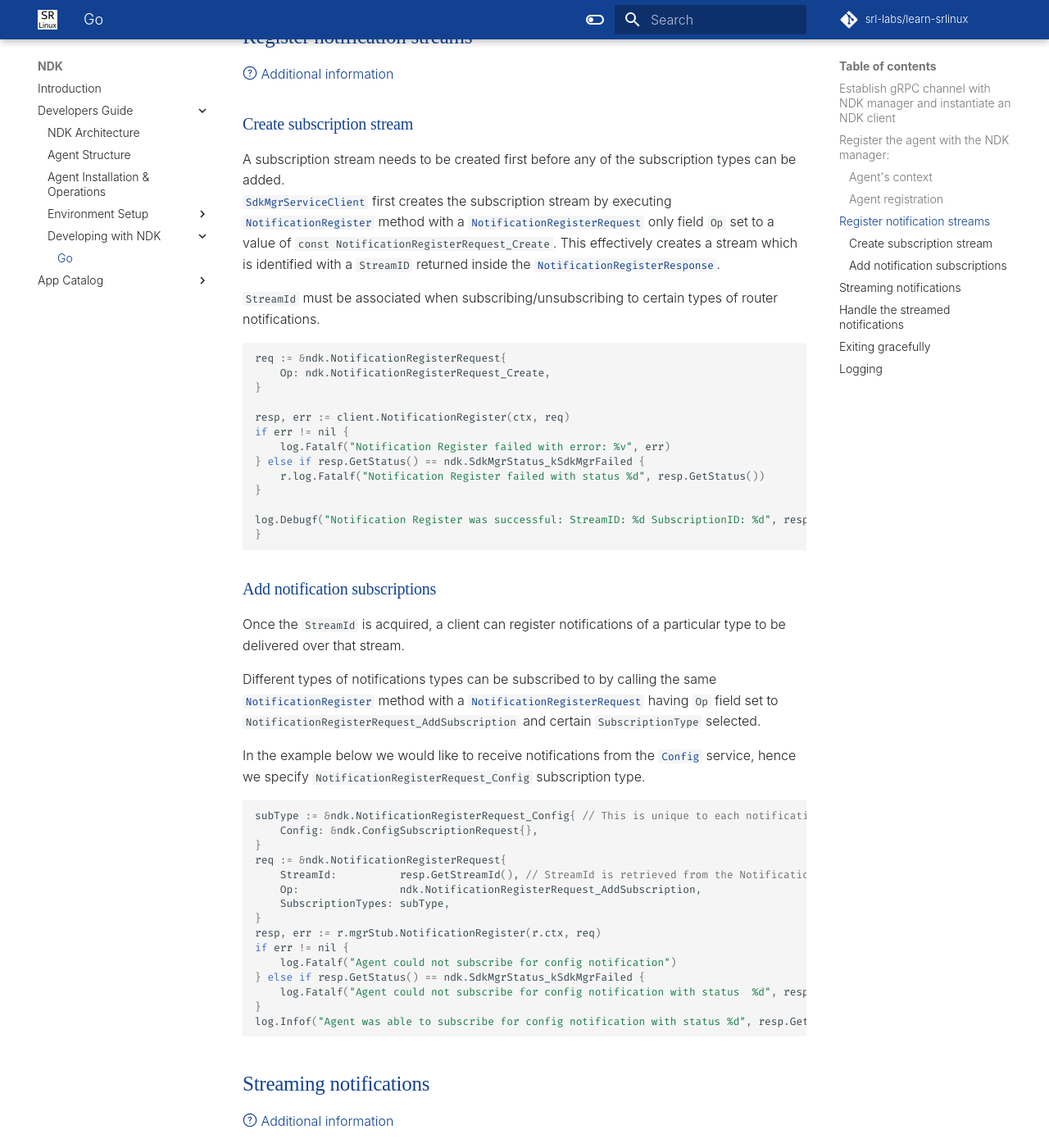
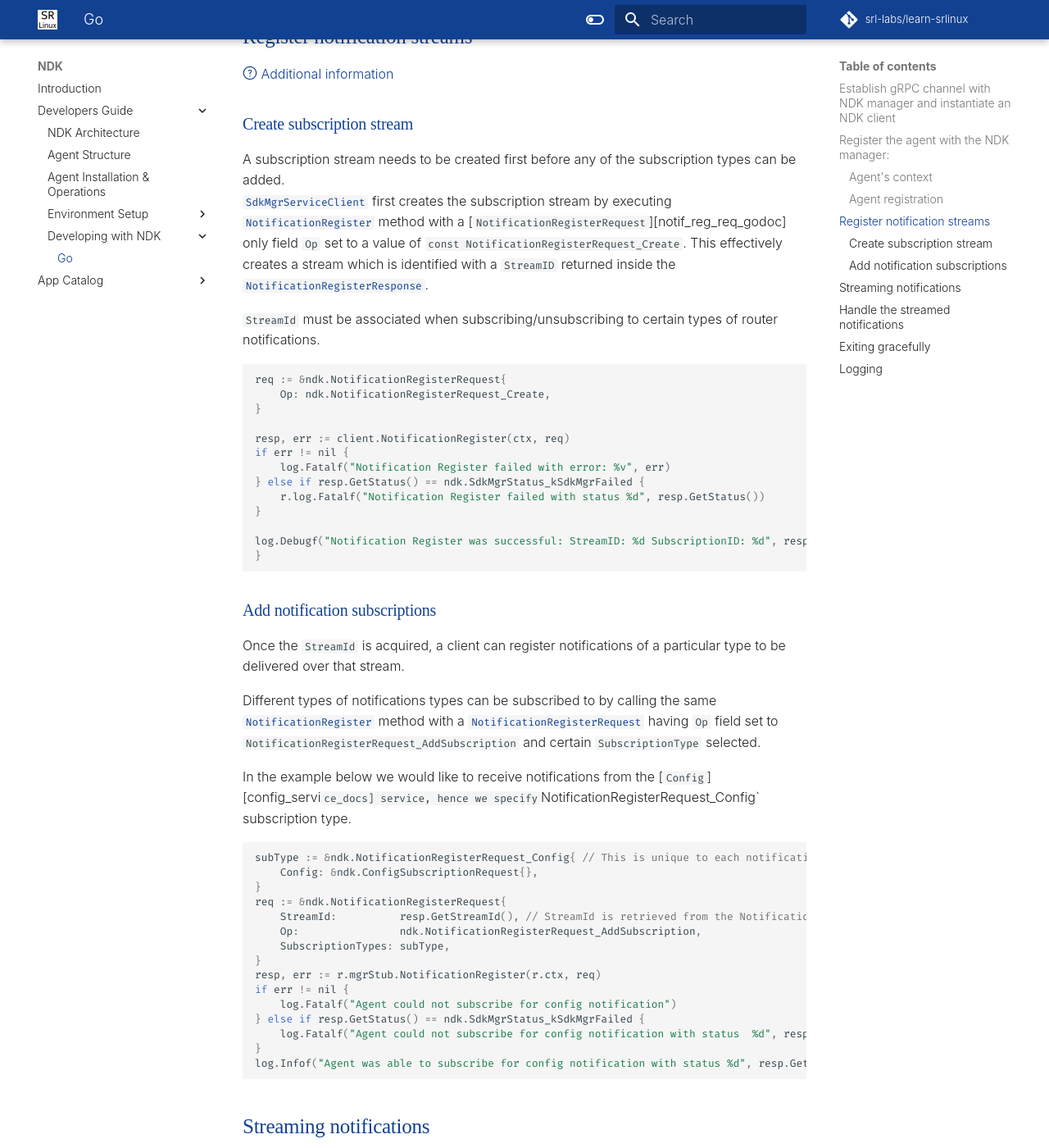
Before and after one commit to srl-labs/learn-srlinux, an MkDocs documentation site: the page built from docs/ndk/guide/dev/go.md, in a window 1280 px wide and 1400 px high, scrolled down 2398 px. Shown: the whole window at 82% size. Built offline with MkDocs 1.6.1 and Material for MkDocs 9.7.7, drawn with Linux system fonts in a browser that asks for light colours; some web fonts are replaced; comment, search, counter and statistics services are not loaded; some of the changed lines change nothing that is shown; some of the changed text lies outside the part shown.

Commit message:
standardize link names

````diff
--- a/docs/ndk/guide/dev/go.md
+++ b/docs/ndk/guide/dev/go.md
@@ -1,4 +1,3 @@
-
 # Developing agents with NDK in Go
 
 This guide explains how to consume the NDK service when developers write the agents in a Go[^1] programming language.
@@ -36,7 +35,7 @@
 defer conn.Close()
 ```
 
-Once the gRPC channel is setup, we need to instantiate a client (often called _stub_) to perform RPCs. The client is obtained using the [`NewSdkMgrServiceClient`][sdk_mgr_svc_client_godoc] method provided.
+Once the gRPC channel is setup, we need to instantiate a client (often called _stub_) to perform RPCs. The client is obtained using the [`NewSdkMgrServiceClient`][NewSdkMgrServiceClient_godoc] method provided.
 
 ```go
 import "github.com/nokia/srlinux-ndk-go/v21/ndk"
@@ -44,13 +43,13 @@
 client := ndk.NewSdkMgrServiceClient(conn)
 ```
 
-[sdk_mgr_svc_client_godoc]: https://pkg.go.dev/github.com/nokia/srlinux-ndk-go@v0.1.0/ndk#NewSdkMgrServiceClient
+[NewSdkMgrServiceClient_godoc]: https://pkg.go.dev/github.com/nokia/srlinux-ndk-go@v0.1.0/ndk#NewSdkMgrServiceClient
 
 ## Register the agent with the NDK manager:
 
 [:octicons-question-24: Additional information](../architecture.md#agent-registration)
 
-Agent must be first registered with SR Linux by calling the `AgentRegister` method available on the returned [`SdkMgrServiceClient`][sdk_mgr_svc_client_godoc] interface. The initial agent state is created during the registration process.
+Agent must be first registered with SR Linux by calling the `AgentRegister` method available on the returned [`SdkMgrServiceClient`][NewSdkMgrServiceClient_godoc] interface. The initial agent state is created during the registration process.
 
 ### Agent's context
 
@@ -69,9 +68,9 @@
 ```
 ### Agent registration
 
-[`AgentRegister`][sdk_mgr_svc_client_godoc] method takes in the context `ctx` that is by now has agent name as its metadata and an [`AgentRegistrationRequest`][agent_reg_req_godoc].
+[`AgentRegister`][NewSdkMgrServiceClient_godoc] method takes in the context `ctx` that is by now has agent name as its metadata and an [`AgentRegistrationRequest`][AgentRegistrationRequest_godoc].
 
-[`AgentRegistrationRequest`][agent_reg_req_godoc] structure can be passed in with its default values for a basic registration request.
+[`AgentRegistrationRequest`][AgentRegistrationRequest_godoc] structure can be passed in with its default values for a basic registration request.
 
 ```go
 import "github.com/nokia/srlinux-ndk-go/v21/ndk"
@@ -82,11 +81,11 @@
 }
 ```
 
-[`AgentRegister`][agent-reg-go] method returns [`AgentRegistrationResponse`][agent_reg_req_resp_godoc] and an error. Response can be additionally checked for status and error description.
+[`AgentRegister`][AgentRegister_godoc] method returns [`AgentRegistrationResponse`][AgentRegistrationResponse_godoc] and an error. Response can be additionally checked for status and error description.
 
-[agent_reg_req_godoc]: https://pkg.go.dev/github.com/nokia/srlinux-ndk-go@v0.1.0/ndk#AgentRegistrationRequest
-[agent_reg_go]: https://github.com/nokia/srlinux-ndk-go/blob/0b020753e0eee6c89419aaa647f1c84ced92e2d0/ndk/sdk_service_grpc.pb.go#L43
-[agent_reg_req_resp_godoc]: https://pkg.go.dev/github.com/nokia/srlinux-ndk-go@v0.1.0/ndk#AgentRegistrationResponse
+[AgentRegistrationRequest_godoc]: https://pkg.go.dev/github.com/nokia/srlinux-ndk-go@v0.1.0/ndk#AgentRegistrationRequest
+[AgentRegister_godoc]: https://pkg.go.dev/github.com/nokia/srlinux-ndk-go@v0.1.0/ndk#UnimplementedSdkMgrServiceServer.AgentRegister
+[AgentRegistrationResponse_godoc]: https://pkg.go.dev/github.com/nokia/srlinux-ndk-go@v0.1.0/ndk#AgentRegistrationResponse
 
 ## Register notification streams
 [:octicons-question-24: Additional information](../architecture.md#registering-notifications)
@@ -94,7 +93,7 @@
 ### Create subscription stream
 
 A subscription stream needs to be created first before any of the subscription types can be added.
-[`SdkMgrServiceClient`][sdk_mgr_svc_client_godoc] first creates the subscription stream by executing [`NotificationRegister`][sdk_mgr_svc_client_godoc] method with a [`NotificationRegisterRequest`][notif_reg_req_godoc] only field `Op` set to a value of `const NotificationRegisterRequest_Create`. This effectively creates a stream which is identified with a `StreamID` returned inside the [`NotificationRegisterResponse`][notif_reg_resp_godoc].
+[`SdkMgrServiceClient`][NewSdkMgrServiceClient_godoc] first creates the subscription stream by executing [`NotificationRegister`][NewSdkMgrServiceClient_godoc] method with a [`NotificationRegisterRequest`][notif_reg_req_godoc] only field `Op` set to a value of `const NotificationRegisterRequest_Create`. This effectively creates a stream which is identified with a `StreamID` returned inside the [`NotificationRegisterResponse`][NotificationRegisterResponse_godoc].
 
 `StreamId` must be associated when subscribing/unsubscribing to certain types of router notifications.
 
@@ -114,16 +113,16 @@
 }
 ```
 
-[notif_reg_req_godoc]: https://pkg.go.dev/github.com/nokia/srlinux-ndk-go@v0.1.0/ndk#NotificationRegisterRequest
-[notif_reg_resp_godoc]: https://pkg.go.dev/github.com/nokia/srlinux-ndk-go@v0.1.0/ndk#NotificationRegisterResponse
+[NotificationRegisterRequest_godoc]: https://pkg.go.dev/github.com/nokia/srlinux-ndk-go@v0.1.0/ndk#NotificationRegisterRequest
+[NotificationRegisterResponse_godoc]: https://pkg.go.dev/github.com/nokia/srlinux-ndk-go@v0.1.0/ndk#NotificationRegisterResponse
 
 ### Add notification subscriptions
 
 Once the `StreamId` is acquired, a client can register notifications of a particular type to be delivered over that stream.
 
-Different types of notifications types can be subscribed to by calling the same [`NotificationRegister`][sdk_mgr_svc_client_godoc] method with a [`NotificationRegisterRequest`][notif_reg_req_godoc] having `Op` field set to `NotificationRegisterRequest_AddSubscription` and certain `SubscriptionType` selected.
+Different types of notifications types can be subscribed to by calling the same [`NotificationRegister`][NewSdkMgrServiceClient_godoc] method with a [`NotificationRegisterRequest`][NotificationRegisterRequest_godoc] having `Op` field set to `NotificationRegisterRequest_AddSubscription` and certain `SubscriptionType` selected.
 
-In the example below we would like to receive notifications from the [`Config`][cfg_svc_doc] service, hence we specify `NotificationRegisterRequest_Config` subscription type.
+In the example below we would like to receive notifications from the [`Config`][config_servi`ce_docs] service, hence we specify `NotificationRegisterRequest_Config` subscription type.
 
 ```go
 subType := &ndk.NotificationRegisterRequest_Config{ // This is unique to each notification type (Config, Intf, etc.).
@@ -143,19 +142,19 @@
 log.Infof("Agent was able to subscribe for config notification with status %d", resp.GetStatus())
 ```
 
-[cfg_svc_doc]: https://rawcdn.githack.com/nokia/srlinux-ndk-protobufs/v0.1.0/doc/index.html#ndk%2fconfig_service.proto
+[config_service_docs]: https://rawcdn.githack.com/nokia/srlinux-ndk-protobufs/v0.1.0/doc/index.html#ndk%2fconfig_service.proto
 
 ## Streaming notifications
 
 [:octicons-question-24: Additional information](../architecture.md#streaming-notifications)
 
-Actual streaming of notifications is a task for another service - [`SdkNotificationService`][sdk_notif_svc_doc]. This service requires developers to create its own client, which is done with [`NewSdkNotificationServiceClient`][NewSdkNotificationServiceClient] function.
+Actual streaming of notifications is a task for another service - [`SdkNotificationService`][SdkNotificationService_doc]. This service requires developers to create its own client, which is done with [`NewSdkNotificationServiceClient`][NewSdkNotificationServiceClient] function.
 
-The returned [`SdkNotificationServiceClient`][sdk_notif_svc_client_godoc] interface has a single method `NotificationStream` that is used to start streaming notifications.
+The returned [`SdkNotificationServiceClient`][SdkNotificationServiceClient_godoc] interface has a single method `NotificationStream` that is used to start streaming notifications.
 
 `NotificationsStream` is a **server-side streaming RPC** which means that SR Linux (server) will send back multiple event notification responses after getting the agent's (client) request.
 
-To tell the server to start streaming notifications that were subscribed to before the [`NewSdkNotificationServiceClient`][NewSdkNotificationServiceClient] executes `NotificationsStream` method where [`NotificationStreamRequest`][NotificationStreamRequest] struct has its `StreamId` field set to the value that was obtained at subscription stage.
+To tell the server to start streaming notifications that were subscribed to before the [`NewSdkNotificationServiceClient`][NewSdkNotificationServiceClient] executes `NotificationsStream` method where [`NotificationStreamRequest`][NotificationStreamRequest_godoc] struct has its `StreamId` field set to the value that was obtained at subscription stage.
 
 ```go
 req := &ndk.NotificationStreamRequest{
@@ -166,12 +165,13 @@
     log.Fatal("Agent failed to create stream client with error: ", err)
 }
 ```
-[sdk_notif_svc_doc]: https://rawcdn.githack.com/nokia/srlinux-ndk-protobufs/v0.1.0/doc/index.html#ndk.SdkNotificationService
+[SdkNotificationService_doc]: https://rawcdn.githack.com/nokia/srlinux-ndk-protobufs/v0.1.0/doc/index.html#srlinux.sdk.SdkNotificationService
 [NewSdkNotificationServiceClient](https://pkg.go.dev/github.com/nokia/srlinux-ndk-go@v0.1.0/ndk#NewSdkNotificationServiceClient)
-[sdk_notif_svc_client_godoc]: https://pkg.go.dev/github.com/nokia/srlinux-ndk-go@v0.1.0/ndk#SdkNotificationServiceClient
-[NotificationStreamRequest]: https://pkg.go.dev/github.com/nokia/srlinux-ndk-go@v0.1.0/ndk#NotificationStreamRequest
+[SdkNotificationServiceClient_godoc]: https://pkg.go.dev/github.com/nokia/srlinux-ndk-go@v0.1.0/ndk#SdkNotificationServiceClient
+[NotificationStreamRequest_godoc]: https://pkg.go.dev/github.com/nokia/srlinux-ndk-go@v0.1.0/ndk#NotificationStreamRequest
 
 ## Handle the streamed notifications
+
 [:octicons-question-24: Additional information](../architecture.md#handling-notifications)
 
 Handling notifications starts with reading the incoming notification messages and detecting which type this notification is exactly. When the type is known the client reads the fields of a certain notification. Here is the pseudocode that illustrates the flow:
@@ -193,15 +193,15 @@
 }
 ```
 
-`NotificationStream` method of the [`SdkNotificationServiceClient`][sdk_notif_svc_client_godoc] interface will return a stream client [`SdkNotificationService_NotificationStreamClient`][notif_stream_client_godoc].
+`NotificationStream` method of the [`SdkNotificationServiceClient`][SdkNotificationServiceClient_godoc] interface will return a stream client [`SdkNotificationService_NotificationStreamClient`][NotificationStreamClient_godoc].
 
-[notif_stream_client_godoc]: https://pkg.go.dev/github.com/nokia/srlinux-ndk-go@v0.1.0/ndk#SdkNotificationService_NotificationStreamClient
+[NotificationStreamClient_godoc]: https://pkg.go.dev/github.com/nokia/srlinux-ndk-go@v0.1.0/ndk#SdkNotificationService_NotificationStreamClient
 
 `SdkNotificationService_NotificationStreamClient` contains a `Recv()` to retrieve notifications one by one. At the end of a stream `Rev()` will return `io.EOF`.
 
-`Recv()` returns a [`*NotificationStreamResponse`][notif_stream_resp_godoc] which contains a slice of [`Notification`][notif_godoc].
+`Recv()` returns a [`*NotificationStreamResponse`][NotificationStreamResponse_godoc] which contains a slice of [`Notification`][NotificationStreamResponse_godoc].
 
-[`Notification`][notif_godoc] struct has `GetXXX()` methods defined which retrieve the notification of a specific type. For example: [`GetConfig`][GetConfig] returns [`ConfigNotification`][conf_notif_godoc].
+[`Notification`][NotificationStreamResponse_godoc] struct has `GetXXX()` methods defined which retrieve the notification of a specific type. For example: [`GetConfig`][GetConfig_godoc] returns [`ConfigNotification`][ConfigNotification_godoc].
 
 !!!note
     `ConfigNotification` is returned **only if** `Notification` struct has a certain subscription type set for its `SubscriptionType` field. Otherwise, `GetConfig` returns `nil`.
@@ -209,21 +209,21 @@
 
 Once the specific `XXXNotification` has been extracted using the `GetXXX()` method, users can access the fields of the notification and process the data contained within the notification using `GetKey()` and `GetData()` methods.
 
-[notif_stream_resp_godoc]: https://pkg.go.dev/github.com/nokia/srlinux-ndk-go@v0.1.0/ndk#NotificationStreamResponse
-[notif_godoc]: https://pkg.go.dev/github.com/nokia/srlinux-ndk-go@v0.1.0/ndk#NotificationStreamResponse
-[GetConfig](https://pkg.go.dev/github.com/nokia/srlinux-ndk-go@v0.1.0/ndk#Notification.GetConfig)
-[conf_notif_godoc]: https://pkg.go.dev/github.com/nokia/srlinux-ndk-go@v0.1.0/ndk#ConfigNotification
+[NotificationStreamResponse_godoc]: https://pkg.go.dev/github.com/nokia/srlinux-ndk-go@v0.1.0/ndk#NotificationStreamResponse
+[NotificationStreamResponse_godoc]: https://pkg.go.dev/github.com/nokia/srlinux-ndk-go@v0.1.0/ndk#NotificationStreamResponse
+[GetConfig_godoc]: https://pkg.go.dev/github.com/nokia/srlinux-ndk-go@v0.1.0/ndk#Notification.GetConfig
+[ConfigNotification_godoc]: https://pkg.go.dev/github.com/nokia/srlinux-ndk-go@v0.1.0/ndk#ConfigNotification
 
 ## Exiting gracefully
 
 Agent needs to handle SIGTERM signal that is sent when a user invokes `stop` command via SR Linux CLI. The following is the required steps to cleanly stop the agent:
 
-1. Remove any agent's state if it was set using [`TelemetryDelete`][TelemetryDelete] method of a Telemetry client.
-2. Delete notification subscriptions stream [`NotificationRegister`][sdk_mgr_svc_client_godoc] method with `Op` set to `NotificationRegisterRequest_Delete`.
-3. Invoke use `AgentUnRegister()` method of a [`SdkMgrServiceClient`][sdk_mgr_svc_client_godoc] interface.
+1. Remove any agent's state if it was set using [`TelemetryDelete`][SdkMgrTelemetryServiceClient_godoc] method of a Telemetry client.
+2. Delete notification subscriptions stream [`NotificationRegister`][NewSdkMgrServiceClient_godoc] method with `Op` set to `NotificationRegisterRequest_Delete`.
+3. Invoke use `AgentUnRegister()` method of a [`SdkMgrServiceClient`][NewSdkMgrServiceClient_godoc] interface.
 4. Close gRPC channel with the `sdk_mgr`.
 
-[TelemetryDelete]: https://pkg.go.dev/github.com/nokia/srlinux-ndk-go@v0.1.0/ndk#SdkMgrTelemetryServiceClient
+[SdkMgrTelemetryServiceClient_godoc]: https://pkg.go.dev/github.com/nokia/srlinux-ndk-go@v0.1.0/ndk#SdkMgrTelemetryServiceClient
 
 ## Logging
 
````
